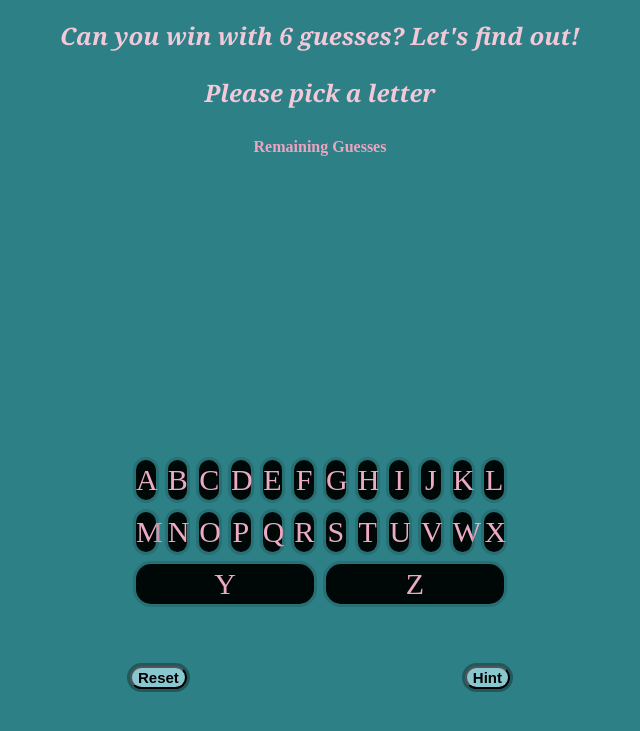
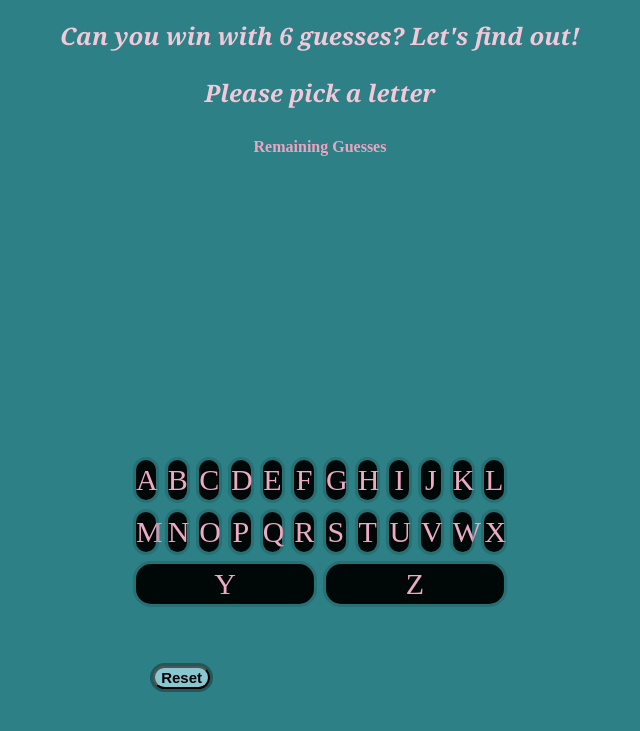
Before and after one commit to Anita9948/Hangman, a plain HTML site: page index.html in a window 1280 px wide. Shown: the part 61-792 px from the top of the page, without its empty margins (320-960 px from the left). Drawn offline with Linux system fonts and the light colour scheme; a web font is replaced by a local one.

Commit message:
fix reset button again

```diff
--- a/index.html
+++ b/index.html
@@ -23,6 +23,5 @@
     </main>
 
     <div><button id="reset">Reset</button></div>
-    <div><button id="hint">Hint</button></div>
 
 </html>
--- a/main.js
+++ b/main.js
@@ -41,6 +41,7 @@ const randomWord = [
 ];
 
 let totalNumberGuesses = 6;
+let displayMessage;
 
 const genNum = () => Math.floor(Math.random() * randomWord.length);
 const answer = randomWord[genNum()];
@@ -49,6 +50,7 @@ init();
 function init() {
   createDiv();
   createSpan();
+
   document
     .getElementById("main-letters")
     .addEventListener("click", handleClick);
@@ -106,7 +108,8 @@ function createDiv() {
   }
 }
 
-let winner = document.querySelectorAll("span");
-if (winner >= 0 && winner === "visible" ) {
 
-}
+  let winner = document.querySelectorAll("span");
+  if (winner >= 0 && winner === "visible") {
+    displayMessage.innerText = "Winner";
+  }
--- a/style.css
+++ b/style.css
@@ -37,21 +37,10 @@ body {
   font-weight: 900;
   background-color: rgb(136, 199, 207);
   position: absolute;
-  left: 450px;
+  right: 750px;
   bottom: 50px;
   border-radius: 50px;
   font-size: 15px;
-}
-
-#hint {
-  border-radius: 50px;
-  font-size: 15px;
-  background-color: rgb(136, 199, 207);
-  outline: rgba(12, 3, 3, 0.315) solid 3px;
-  font-weight: 900;
-  position: absolute;
-  right: 450px;
-  bottom: 50px;
 }
 
 h1,
@@ -87,15 +76,14 @@ h3 {
   color: rgb(238, 163, 192);
   font-weight: 900;
 }
-.word{
+.word {
   margin-top: 12px;
 }
 
-span{
+span {
   outline: rgba(185, 175, 175, 0.425) solid 5px;
   font-size: 50px;
   margin: 20px;
   padding: 20px;
   visibility: hidden;
-
 }
```
Lines whose indentation alone changed are shown as unchanged.
